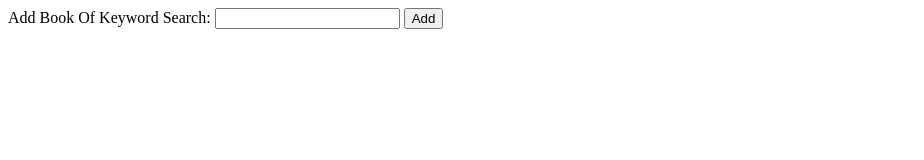
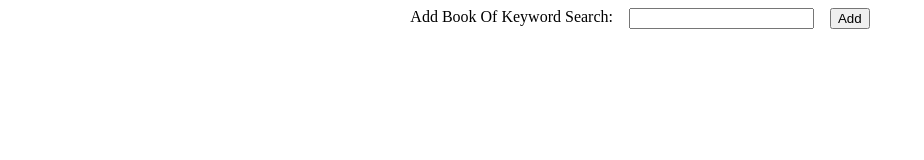
Before and after one commit to JobaF/odin-library, a plain HTML site: page index.html in a window 1280 px wide. Shown: the whole page, without its empty margins (0-924 px from the left). Drawn offline with Linux system fonts and the light colour scheme; no server answers.

Commit message:
Add some styles

```diff
--- a/styles.css
+++ b/styles.css
@@ -30,3 +30,9 @@ p {
   position: absolute;
   right: 0;
 }
+
+.input {
+  display: flex;
+  justify-content: center;
+  gap: 1rem;
+}
```
